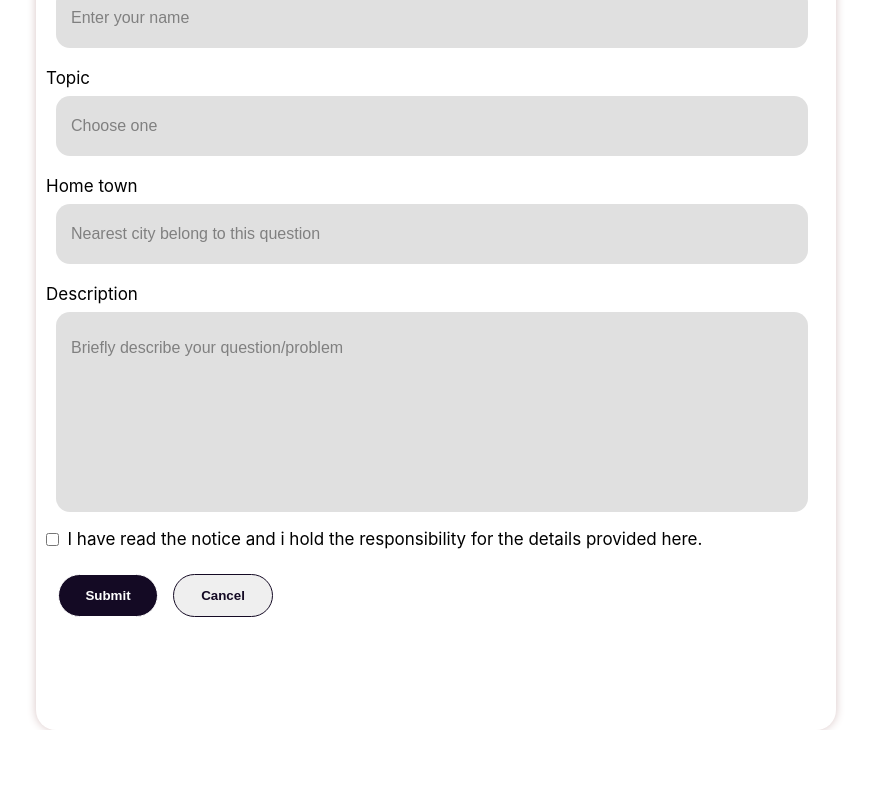
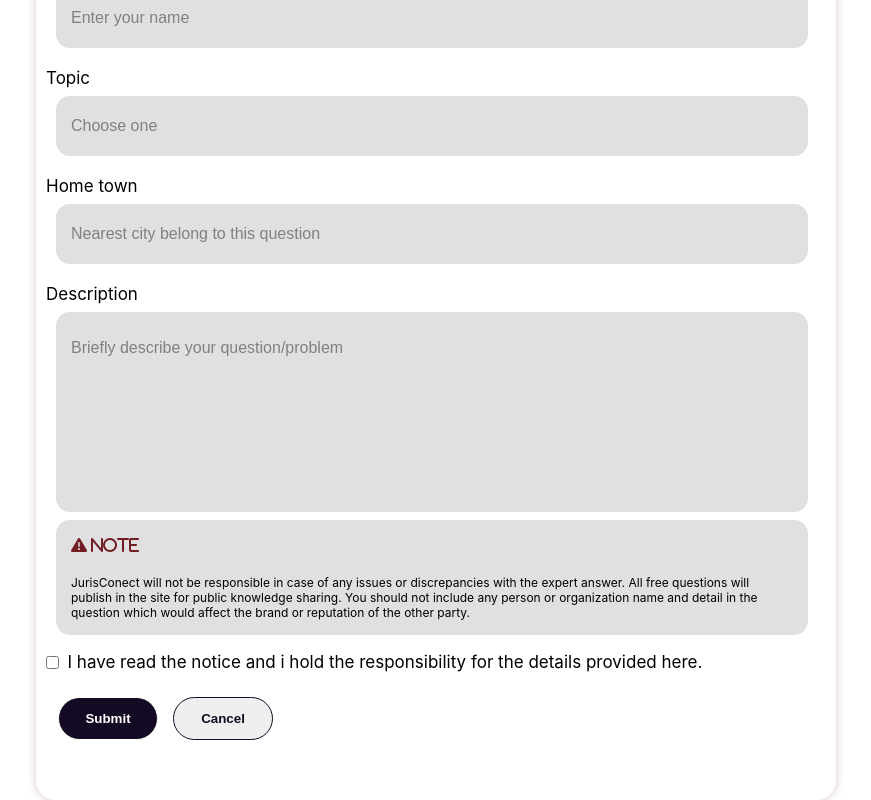
Before and after one commit to JayaruPerera/Juris_Connect, a React (Create React App) app in the folder juris_connect/: page /legalcon in a window 1280 px wide. Shown: the part 792-1592 px from the top of the page, without its empty margins (64-935 px from the left). Before the commit the page ends 1522 px from the top, so only its background shows below. Built offline with nearby package versions, Linux system fonts and the light colour scheme.

Commit message:
note part also done

```diff
--- a/juris_connect/package.json
+++ b/juris_connect/package.json
@@ -3,6 +3,7 @@
   "version": "0.1.0",
   "private": true,
   "dependencies": {
+    "@fortawesome/fontawesome-free": "^6.5.2",
     "@testing-library/jest-dom": "^5.17.0",
     "@testing-library/react": "^13.4.0",
     "@testing-library/user-event": "^13.5.0",
--- a/juris_connect/src/pages/Legalcon.css
+++ b/juris_connect/src/pages/Legalcon.css
@@ -68,7 +68,7 @@
   form{
 
     width: 701px;
-    height: 915px;
+    height: 870px;
     padding: 25px 25px 30px 30px;
     border-radius: 10px;
     top: 539px;
@@ -96,7 +96,7 @@
   border-radius: 20PX;
   padding: 10px;
   width: 800px;
-  height: 800px;
+  height: 870px;
   margin-top: 30px;
   }
   .input-box .field{
@@ -128,6 +128,7 @@
     padding: 12px 15px 12px 15px;
     gap: 10px;
     color: #140A24;
+    cursor: pointer;
     font-weight: bold;
    margin-right: 15px;
   }
@@ -141,6 +142,7 @@
     background-color: #140A24;
     color: #ffffff;
     font-weight: bold;
+    cursor: pointer;
    margin-right: 15px;
    margin-left: 12px;
   }
@@ -156,3 +158,23 @@
   .checkbox-container label {
     margin-left: 0.5em;
   }
+  .warning-box{
+    margin-top: 15px;
+     width: 752px;
+      height: auto;
+      background: #e0e0e0;
+      border: #ffffff;
+      outline: none;
+      border-radius: 14px;
+      padding: 15px;
+      font-size: 16px;
+      margin-top: 8px;
+      margin-left: 10px;
+  }
+  .warning-box p{
+    font-size: 12px;
+  }
+  .warning-box i {
+    margin-bottom: 1px;
+    color: #721c24;
+  }
--- a/juris_connect/src/pages/Legalcon.js
+++ b/juris_connect/src/pages/Legalcon.js
@@ -1,11 +1,12 @@
 import Navbar from '../components/Header/navbar'
 import "./Legalcon.css"
 import img1 from "../Assets/Legalcon.jpeg"
+import '@fortawesome/fontawesome-free/css/all.min.css';
 
 
 export default function Legalcon(){
     return(
-        <div>
+    <div>
       <Navbar />
       <div className="content">
         <div className="left">
@@ -45,6 +46,11 @@ export default function Legalcon(){
                   <input type='text' className='field mess' placeholder='Briefly describe your question/problem' required/>
 
               </div>
+              <div className="warning-box">
+                 <i className="fas fa-exclamation-triangle"> Note</i>
+                 <p>JurisConect will not be responsible in case of any issues or discrepancies with the expert answer. All free questions will publish in the site for public knowledge sharing. You should not include any person or organization name and detail in the question which would affect the brand or reputation of the other party.</p>
+              </div>
+
               <div className="checkbox-container">
                    <input type="checkbox" id="agree" name="agree" />
                    <label htmlFor="agree">I have read the notice and i hold the responsibility for the details provided here.</label>
@@ -56,6 +62,7 @@ export default function Legalcon(){
           </div>
         </form>
       </section>
+
     </div>
     )
 }
```
Also changed, not shown: 1 other file (tests, documents, lock files or other folders).
